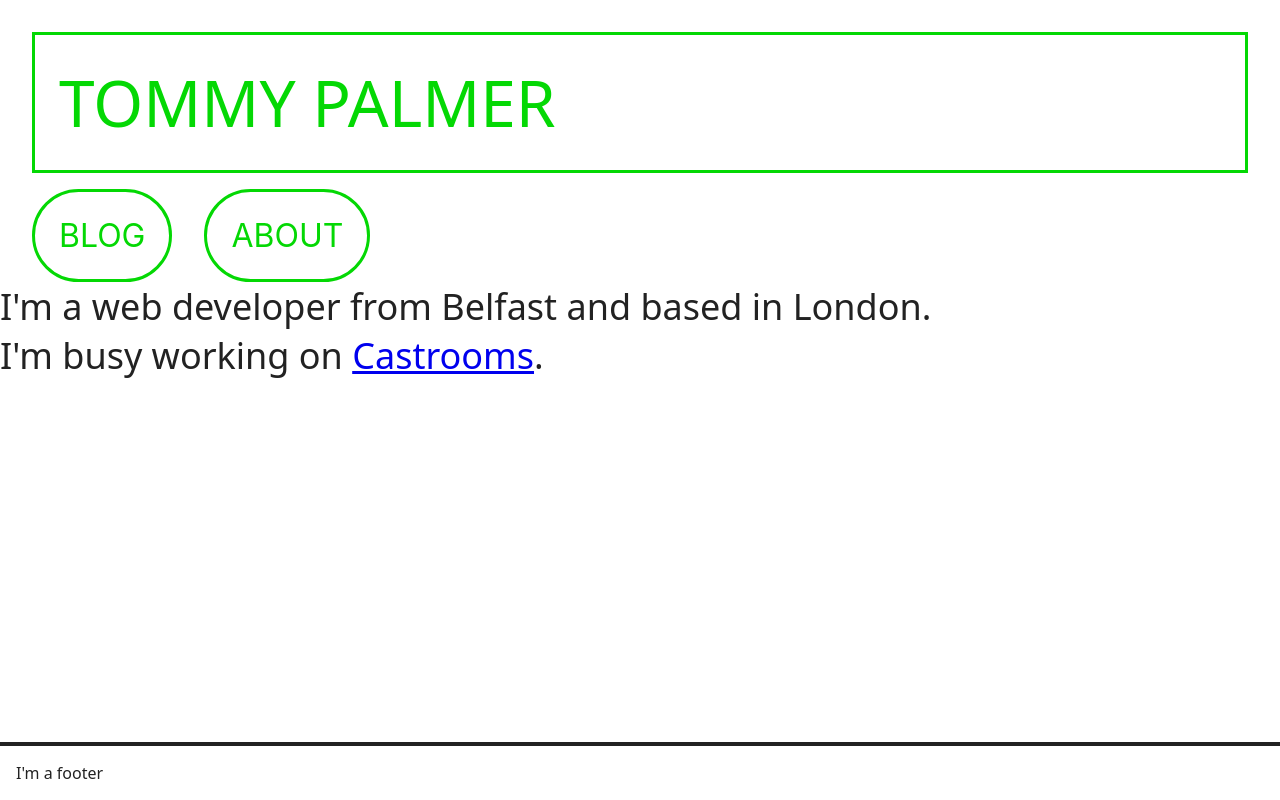
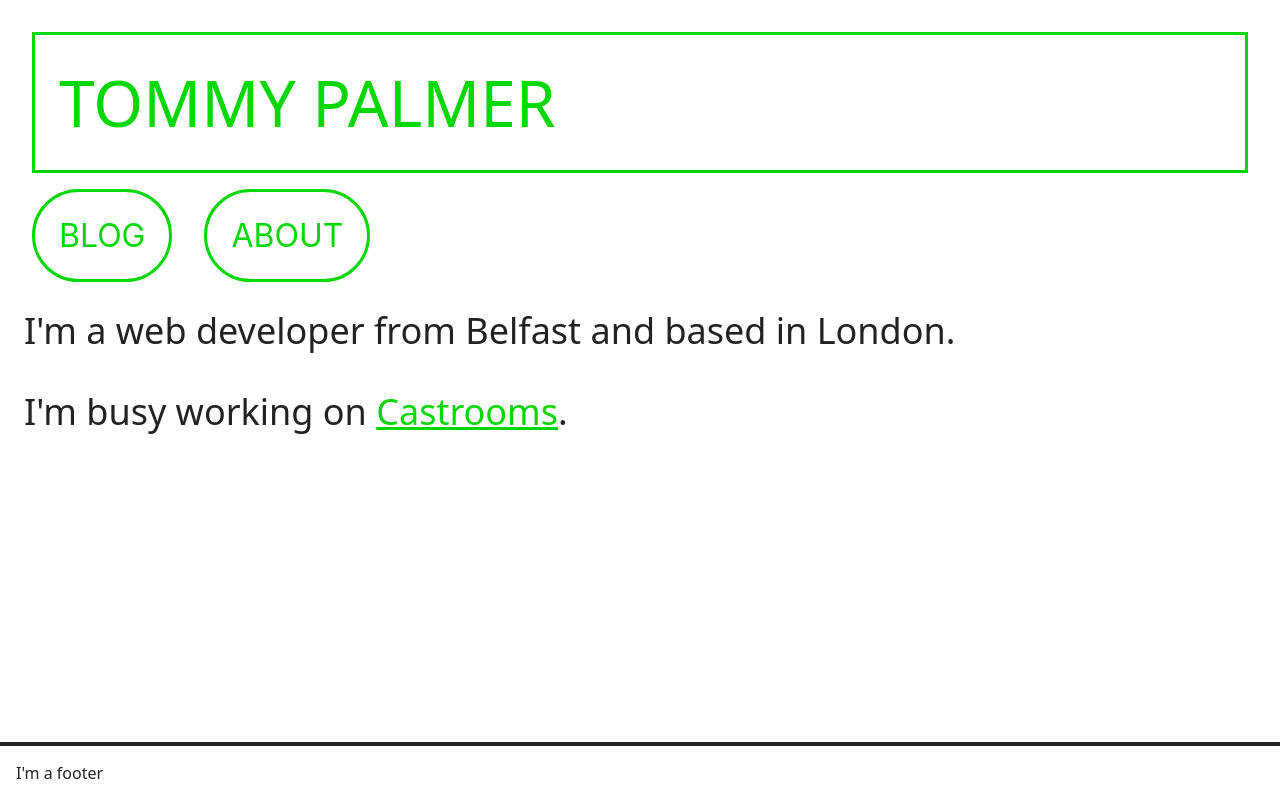
Before and after one commit to tommyp/tommyp.org, a SvelteKit app: page / in a window 1280 px wide. Built offline with nearby package versions, Linux system fonts and the light colour scheme.

Commit message:
style hero

```diff
--- a/src/routes/+page.svelte
+++ b/src/routes/+page.svelte
@@ -9,8 +9,16 @@
 <style>
 	.hero {
 		font-size: 1.5rem;
-
+		padding: 1.5rem;
 		font-weight: bold;
 		font-family: var(--header-font-family);
 	}
+
+	h2 {
+		margin-bottom: 2rem;
+	}
+
+	a {
+		color: var(--highlight);
+	}
 </style>
```
